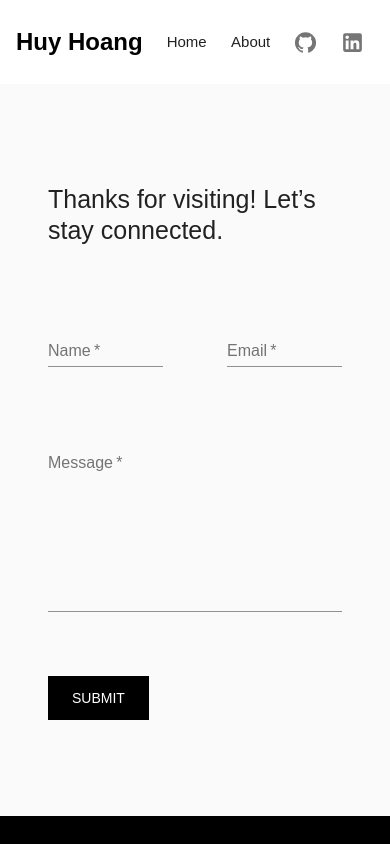
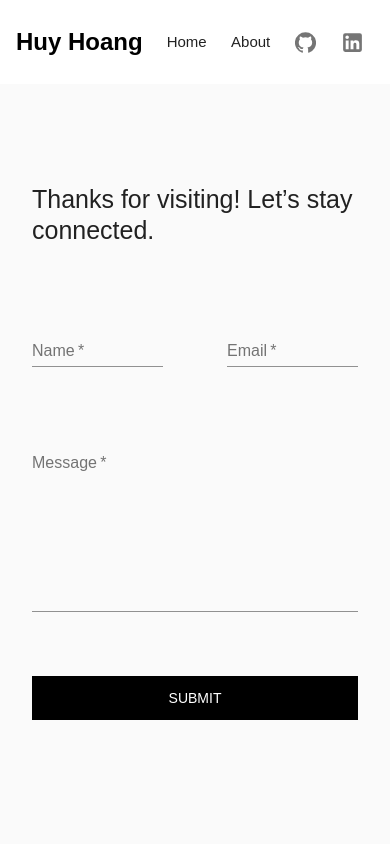
Before and after one commit to huyhoang1521/Website, a React (Create React App) app in the folder client/: page /contact in a window 390 px wide. Built offline with nearby package versions, Linux system fonts and the light colour scheme.

Commit message:
Adjusted footer breakpoints

```diff
--- a/client/src/components/Footer.js
+++ b/client/src/components/Footer.js
@@ -4,8 +4,8 @@ import { makeStyles } from "@material-ui/core/styles";
 import Container from "@material-ui/core/Container";
 import Link from "@material-ui/core/Link";
 import Grid from "@material-ui/core/Grid";
-
-import { Typography } from "@material-ui/core";
+import IconButton from "@material-ui/core/IconButton";
+import Typography from "@material-ui/core/Typography";
 
 const useStyles = makeStyles((theme) => ({
   footer: {
@@ -13,27 +13,49 @@ const useStyles = makeStyles((theme) => ({
     backgroundColor: "#000000",
     // marginTop: theme.spacing(8),
     padding: theme.spacing(10),
+    paddingLeft: theme.spacing(4),
+    paddingRight: theme.spacing(4),
   },
   typography: {
     color: "#FFFFFF",
     fontSize: 14,
+    "&:hover": {
+      color: "#d2d2d2",
+      backgroundColor: "transparent",
+    },
+  },
+  grid: {
+    padding: 0,
+  },
+  title: {
+    flexGrow: 1,
   },
 }));
 
-export default function Footer(props) {
+export default function Footer() {
   const classes = useStyles();
   return (
     <footer className={classes.footer}>
-      <Container maxWidth="lg">
+      <Container maxWidth="false">
         <Grid
-          className={classes.gridContainer}
           container
           spacing={4}
-          align="center"
           justifyContent="center"
-          alignItems="center"
+          justify="center"
+          alignItems="top"
         >
-          <Grid item xs={6} align="left">
+          <Grid xs={11} sm={11} md={9} lg={9} xl={6} className={classes.grid}>
+            <IconButton
+              edge="start"
+              color="inherit"
+              aria-label="menu"
+              disableRipple
+            >
+              <Link
+                rel="stylesheet"
+                style={{ textDecoration: "none" }}
+                href="https://github.com/huyhoang1521/Website"
+              >
                 <Typography
                   className={classes.typography}
                   variant="subtitle2"
@@ -42,11 +64,25 @@ export default function Footer(props) {
                 >
                   {`©${new Date().getFullYear()} Designed by Huy Hoang`}
                 </Typography>
+              </Link>
+            </IconButton>
+
+            <Typography variant="h6" className={classes.title}></Typography>
           </Grid>
-          <Grid container xs={6} align="right">
-            <Grid item xs={12}>
+          <Grid
+            container
+            xs={1}
+            sm={1}
+            md={1}
+            lg={1}
+            xl={1}
+            className={classes.grid}
+            align="right"
+          >
+            <Grid item xs={12} sm={12} md={12} lg={12} xl={12}>
               <Link
                 rel="stylesheet"
+                style={{ textDecoration: "none" }}
                 href="https://www.linkedin.com/in/huyhoang2197/"
               >
                 <Typography
@@ -59,8 +95,12 @@ export default function Footer(props) {
                 </Typography>
               </Link>
             </Grid>
-            <Grid item xs={12}>
-              <Link rel="stylesheet" href="https://github.com/huyhoang1521">
+            <Grid item xs={12} sm={12} md={12} lg={12} xl={12}>
+              <Link
+                rel="stylesheet"
+                style={{ textDecoration: "none" }}
+                href="https://github.com/huyhoang1521"
+              >
                 <Typography
                   className={classes.typography}
                   variant="subtitle2"
@@ -71,8 +111,12 @@ export default function Footer(props) {
                 </Typography>
               </Link>
             </Grid>
-            <Grid item xs={12}>
-              <Link rel="stylesheet" href="/contact">
+            <Grid item xs={12} sm={12} md={12} lg={12} xl={12}>
+              <Link
+                rel="stylesheet"
+                style={{ textDecoration: "none" }}
+                href="/contact"
+              >
                 <Typography
                   className={classes.typography}
                   variant="subtitle2"
@@ -89,8 +133,3 @@ export default function Footer(props) {
     </footer>
   );
 }
-
-Footer.propTypes = {
-  description: PropTypes.string,
-  title: PropTypes.string,
-};
--- a/client/src/pages/About.js
+++ b/client/src/pages/About.js
@@ -160,10 +160,10 @@ export default function ImageGridList() {
                 align="left"
                 className={classes.typography}
               >
-                I recently graduated from the University of Texas at Dallas with
-                a degree in Computer Science. During my time there, I learned
-                many computer science concepts, which helped shape my
-                fundamentals in programming.
+                I graduated from the University of Texas at Dallas with a degree
+                in Computer Science. During my time there, I learned many
+                computer science concepts, which helped shape my fundamentals in
+                programming.
               </Typography>
               <Typography
                 variant="body2"
--- a/client/src/pages/Contact.js
+++ b/client/src/pages/Contact.js
@@ -21,6 +21,11 @@ const useStyles = makeStyles((theme) => ({
   },
   title: {
     fontSize: 25,
+  },
+  container: {
+    padding: 0,
+    margin: 0,
+    height: "100vh",
   },
   mailButton: {
     borderRadius: 0,
@@ -101,9 +106,15 @@ function Contact() {
       }}
     >
       <Fade in={true} timeout={1000}>
-        <Container maxWidth="lg">
-          <Grid container spacing={8}>
-            <Grid item md={12}>
+        <Container className={classes.container} maxWidth="false">
+          <Grid
+            container
+            justifyContent="center"
+            justify="center"
+            alignItems="top"
+            spacing={8}
+          >
+            <Grid item xs={12} sm={10} md={10} lg={10} xl={10}>
               <Typography
                 variant="h4"
                 gutterBottom
@@ -113,7 +124,7 @@ function Contact() {
                 Thanks for visiting! Let’s stay connected.
               </Typography>
             </Grid>
-            <Grid item xs={6} md={6}>
+            <Grid item xs={6} sm={5} md={5} lg={5} xl={5}>
               <form noValidate autoComplete="off">
                 <TextField
                   required
@@ -124,7 +135,7 @@ function Contact() {
                 />
               </form>
             </Grid>
-            <Grid item xs={6} md={6}>
+            <Grid item xs={6} sm={5} md={5} lg={5} xl={5}>
               <form noValidate autoComplete="off">
                 <TextField
                   required
@@ -135,7 +146,7 @@ function Contact() {
                 />
               </form>
             </Grid>
-            <Grid item xs={12} md={12}>
+            <Grid item xs={12} sm={10} md={10} lg={10} xl={10}>
               <form noValidate autoComplete="off">
                 <TextField
                   required
@@ -148,7 +159,7 @@ function Contact() {
                 />
               </form>
             </Grid>
-            <Grid item md={12}>
+            <Grid item xs={12} sm={10} md={10} lg={10} xl={10}>
               <Button
                 size="large"
                 fullWidth
```
Lines whose indentation alone changed are shown as unchanged.
